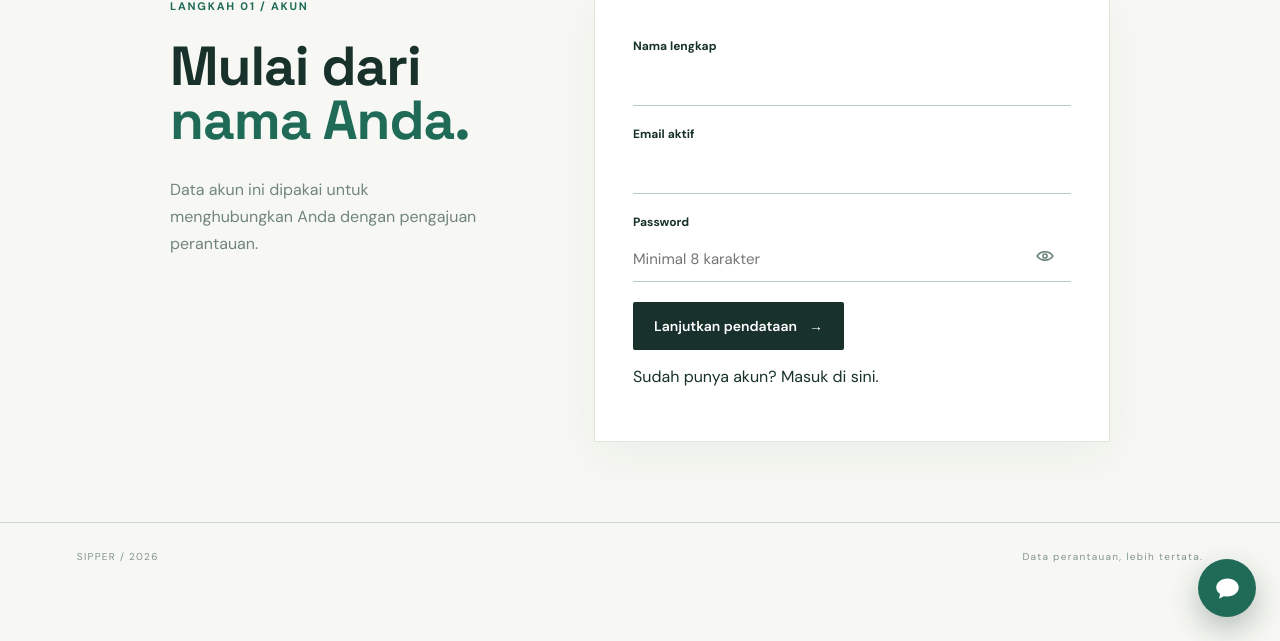
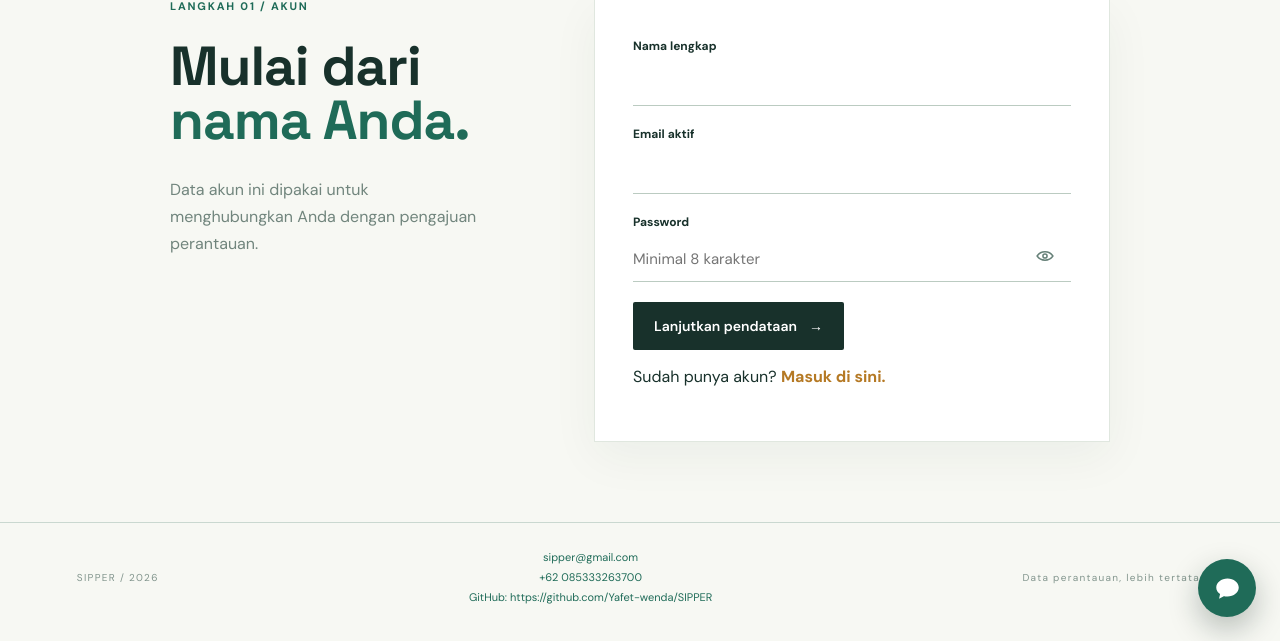
Before and after one commit to Yafet-wenda/SIPPER, a Django app: page /daftar/ in a window 1280 px wide. Shown: the part 159-800 px from the top of the page. Run offline with Django 5.2, Linux system fonts and the light colour scheme; parts of the project's set-up code (start-up, migrations or seed data) failed here and were passed over.

Commit message:
Polish public UI and remove notices
Co-authored-by: Copilot <223556219+Copilot@users.noreply.github.com>

```diff
--- a/static/css/style.css
+++ b/static/css/style.css
@@ -1136,6 +1136,11 @@ td small {
   border: 1px solid #e0e7df;
 }
 
+.form-note .form-note-link {
+  color: var(--amber);
+  font-weight: 700;
+}
+
 .form-card label {
   display: block;
   font-size: 12px;
@@ -1497,12 +1502,30 @@ td small {
 
 footer {
   display: flex;
+  align-items: center;
   justify-content: space-between;
   padding: 27px 6vw;
   border-top: 1px solid var(--line);
   font-size: 10px;
   letter-spacing: 1.3px;
   color: #82958d;
+}
+
+footer .footer-contact {
+  display: flex;
+  flex-direction: column;
+  align-items: center;
+  gap: 6px;
+  margin: 0;
+  font-size: 11px;
+  font-style: normal;
+  letter-spacing: 0;
+  text-align: center;
+}
+
+footer .footer-contact a {
+  color: var(--green);
+  overflow-wrap: anywhere;
 }
 
 /* Tablet */
--- a/templates/application_v3.html
+++ b/templates/application_v3.html
@@ -76,8 +76,6 @@
             Saya menyetujui KTP/KK yang saya unggah dikirim ke Google Gemini sesuai kondisi di atas.
           </label>
         </div>
-      {% else %}
-        <p class="full">Gemini OCR nonaktif. KTP/KK hanya diproses di server ini.</p>
       {% endif %}
       <label class="full">
         Pasfoto <small>opsional — JPG atau PNG / maksimal 5 MB, dipakai untuk kartu digital</small>
--- a/templates/base.html
+++ b/templates/base.html
@@ -11,7 +11,7 @@
     <link rel="preconnect" href="https://fonts.googleapis.com">
     <link rel="preconnect" href="https://fonts.gstatic.com" crossorigin>
     <link href="https://fonts.googleapis.com/css2?family=DM+Sans:wght@400;500;600;700&family=Space+Grotesk:wght@500;600;700&display=swap" rel="stylesheet">
-    <link rel="stylesheet" href="{% static 'css/style.css' %}?v=17">
+    <link rel="stylesheet" href="{% static 'css/style.css' %}?v=18">
     {% block extra_head %}{% endblock %}
 </head>
 <body>
@@ -96,6 +96,11 @@
 
     <footer>
         <span>SIPPER / 2026</span>
+        <address class="footer-contact">
+            <a href="mailto:sipper@gmail.com">sipper@gmail.com</a>
+            <a href="tel:+6285333263700">+62 085333263700</a>
+            <a href="https://github.com/Yafet-wenda/SIPPER">GitHub: https://github.com/Yafet-wenda/SIPPER</a>
+        </address>
         <span>Data perantauan, lebih tertata.</span>
     </footer>
     <script src="{% static 'js/file-label.js' %}?v=1" defer></script>
@@ -223,12 +228,7 @@
         });
         close.addEventListener('click', function () { setOpen(false); });
         clear.addEventListener('click', function () {
-          if (!window.confirm('Hapus seluruh percakapan ini?')) return;
           log.textContent = '';
-          var welcome = document.createElement('div');
-          welcome.className = 'public-chat-message public-chat-message--bot';
-          welcome.textContent = 'Percakapan telah dihapus. Apa yang ingin ditanyakan?';
-          log.appendChild(welcome);
           renderSuggestions([
             'Cara daftar akun',
             'Cara ajukan data',
--- a/templates/citizen_dashboard_v4.html
+++ b/templates/citizen_dashboard_v4.html
@@ -84,8 +84,6 @@
                 <input type="checkbox" name="izin_gemini_ocr">
                 Saya menyetujui KTP baru dikirim ke Google Gemini bila OCR lokal gagal/meragukan atau data utamanya belum lengkap, dan setiap KK baru dikirim untuk membaca tabel anggota keluarga.
               </label>
-            {% else %}
-              <p>Gemini OCR nonaktif. KTP/KK hanya diproses di server ini.</p>
             {% endif %}
             <label class="full">
               Ganti pasfoto <small>JPG atau PNG, kosongkan bila sudah benar</small>
--- a/templates/login.html
+++ b/templates/login.html
@@ -6,7 +6,7 @@
     <meta name="viewport" content="width=device-width,initial-scale=1" />
     <title>Masuk / SIPPER</title>
     <link rel="icon" type="image/png" href="{% static 'img/favicon.png' %}?v=2" />
-    <link rel="stylesheet" href="{% static 'css/style.css' %}?v=14" />
+    <link rel="stylesheet" href="{% static 'css/style.css' %}?v=15" />
   </head>
   <body>
     <div class="form-page">
@@ -53,7 +53,7 @@
         </button>
         <p class="form-note">
           Belum punya akun?
-          <a href="{% url 'core:register' %}">Daftar sekarang.</a>
+          <a class="form-note-link" href="{% url 'core:register' %}">Daftar sekarang.</a>
         </p>
       </form>
     </div>
--- a/templates/register_v2.html
+++ b/templates/register_v2.html
@@ -33,7 +33,7 @@
         Lanjutkan pendataan <span>→</span>
       </button>
       <p class="form-note">
-        Sudah punya akun? <a href="{% url 'core:login' %}">Masuk di sini.</a>
+        Sudah punya akun? <a class="form-note-link" href="{% url 'core:login' %}">Masuk di sini.</a>
       </p>
     </form>
   </div>
```
Also changed, not shown: templates/admin/ai_ocr_changelist.html (+0 -10 lines).
